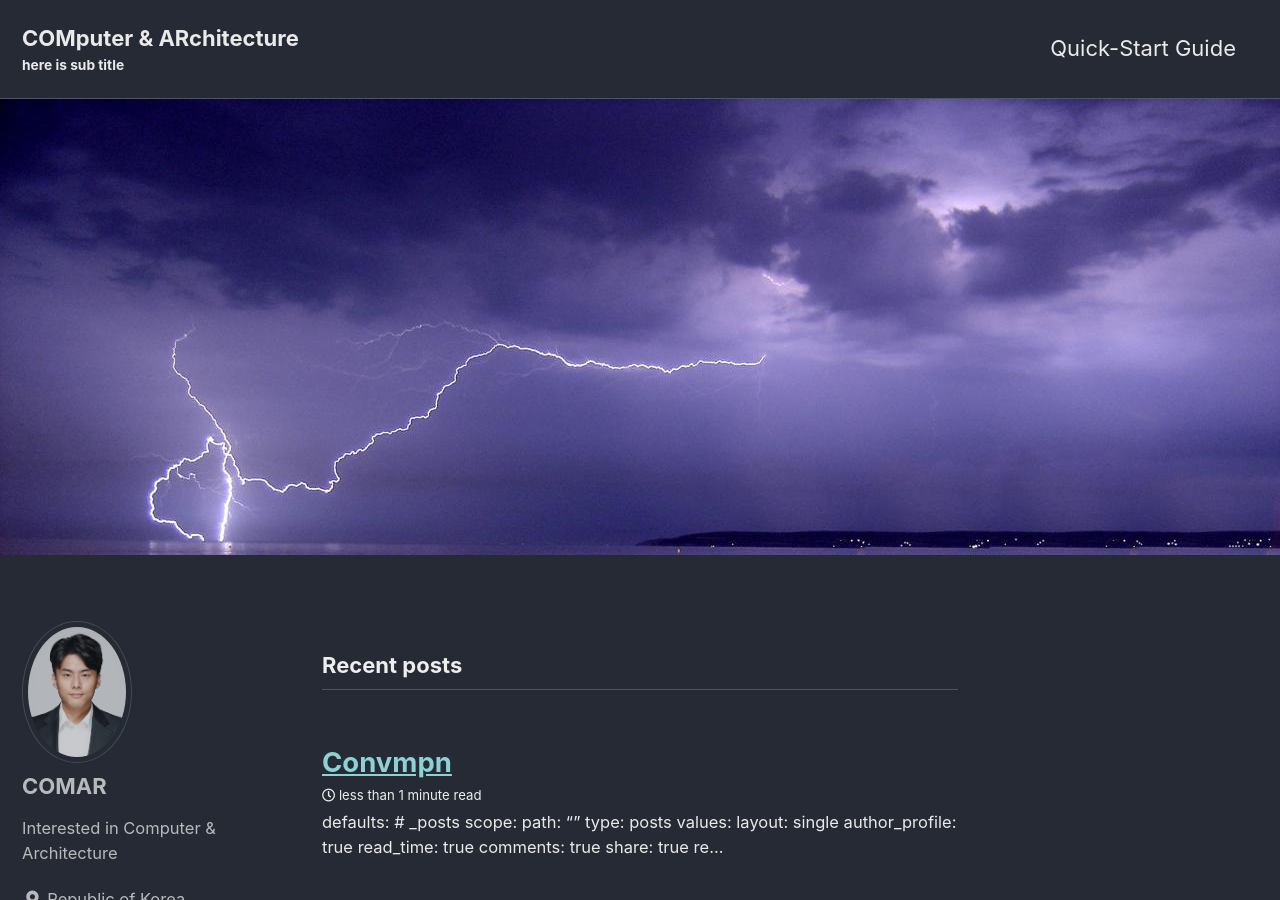
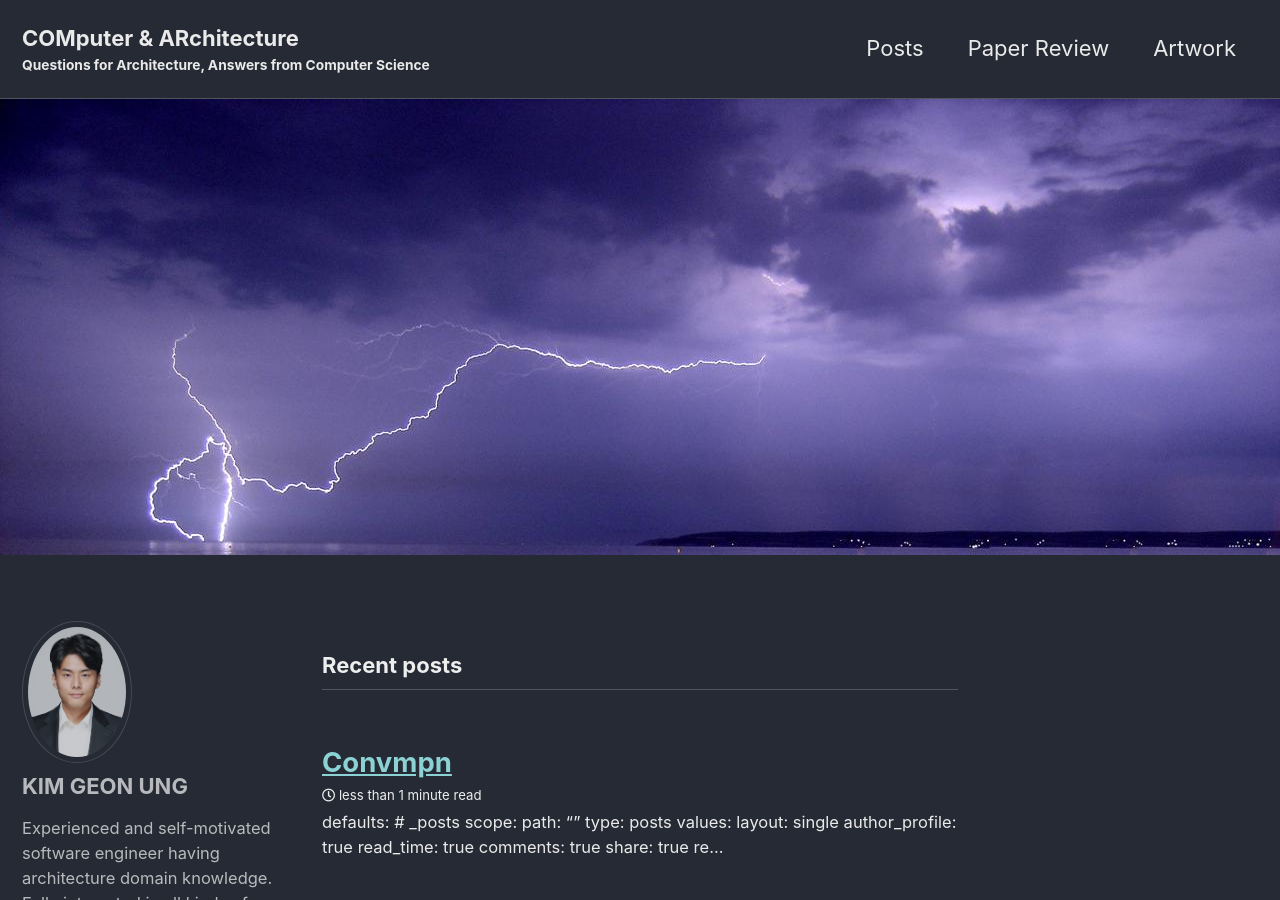
Before and after one commit to KIMGEONUNG/KIMGEONUNG.github.io, a Jekyll site: the page built from index.html, in a window 1280 px wide and 900 px high. Built offline with Jekyll 4.4.1, drawn with Linux system fonts in a browser that asks for light colours; cached includes are drawn as plain includes; the list of posts is cut into pages by our own code; some of the changed text lies outside the part shown.

Commit message:
update: trivial

```diff
--- a/_config.yml
+++ b/_config.yml
@@ -18,7 +18,7 @@ minimal_mistakes_skin    : "dark" # "air", "aqua", "contrast", "dark", "dirt", "
 locale                   : "en-US"
 title                    : "COMputer & ARchitecture"
 title_separator          : "-"
-subtitle                 : "here is sub title"
+subtitle                 : "Questions for Architecture, Answers from Computer Science"
 name                     : "KIM GEON UNG"
 description              : "An amazing website."
 url                      : # the base hostname & protocol for your site e.g. "https://mmistakes.github.io"
@@ -101,9 +101,9 @@ analytics:
 
 # Site Author
 author:
-  name             : "COMAR"
+  name             : "KIM GEON UNG"
   avatar           : "/assets/images/me.jpg"
-  bio              : "Interested in Computer & Architecture"
+  bio              : "Experienced and self-motivated software engineer having architecture domain knowledge. Fully interested in all kinds of programming related to architecture, city or building data manipulation and geometry algorithms."
   location         : "Republic of Korea"
   # email            : "saywooong@gmail.com"
   links:
--- a/_data/navigation.yml
+++ b/_data/navigation.yml
@@ -1,9 +1,11 @@
 # main links
 main:
-  - title: "Quick-Start Guide"
-    url: https://mmistakes.github.io/minimal-mistakes/docs/quick-start-guide/
-  # - title: "About"
-  #   url: https://mmistakes.github.io/minimal-mistakes/about/
+  - title: "Posts"
+    url: https://kimgeonung.github.io
+  - title: "Paper Review"
+    url: https://kimgeonung.github.io
+  - title: "Artwork"
+    url: https://kimgeonung.github.io
   # - title: "Sample Posts"
   #   url: /year-archive/
   # - title: "Sample Collections"
```
